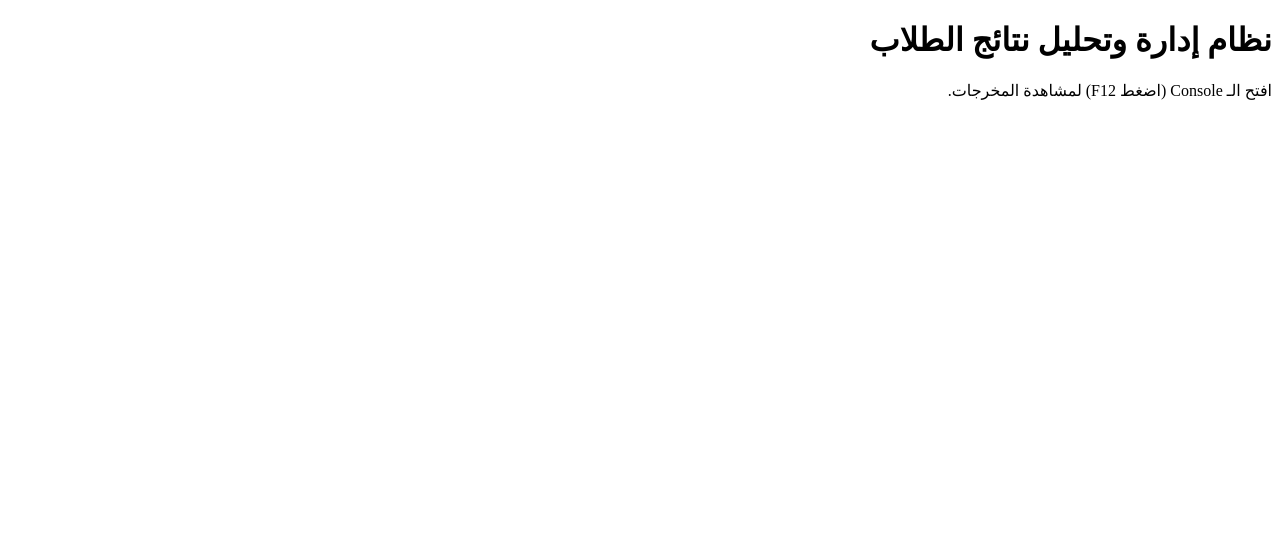
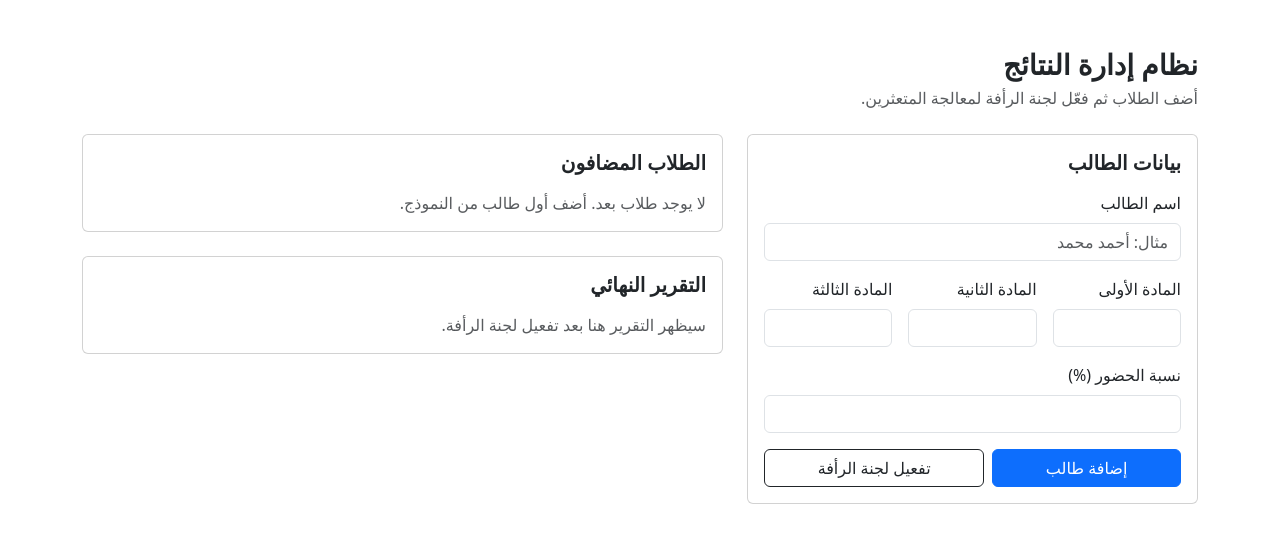
Before and after one commit to alaarafat10/student-results-system, a plain HTML site: page index.html in a window 1280 px wide. Drawn offline with nearby package versions, Linux system fonts and the light colour scheme.

Commit message:
Add files via upload

```diff
--- a/index.html
+++ b/index.html
@@ -2,12 +2,85 @@
 <html lang="ar" dir="rtl">
 <head>
   <meta charset="UTF-8">
-  <meta name="viewport" content="width=device-width, initial-scale=1.0">
-  <title>نظام إدارة وتحليل نتائج الطلاب</title>
+  <meta name="viewport" content="width=device-width, initial-scale=1">
+  <title>نظام إدارة النتائج</title>
+  <link href="https://cdn.jsdelivr.net/npm/bootstrap@5.3.3/dist/css/bootstrap.rtl.min.css" rel="stylesheet">
+  <link href="https://fonts.googleapis.com/css2?family=Cairo:wght@400;600;700&display=swap" rel="stylesheet">
+  <link href="css/style.css" rel="stylesheet">
 </head>
 <body>
-  <h1>نظام إدارة وتحليل نتائج الطلاب</h1>
-  <p>افتح الـ Console (اضغط F12) لمشاهدة المخرجات.</p>
-  <script src="script.js"></script>
+  <main class="container py-4 py-md-5">
+    <header class="mb-4">
+      <h1 class="h3 fw-bold mb-1">نظام إدارة النتائج</h1>
+      <p class="text-muted mb-0">أضف الطلاب ثم فعّل لجنة الرأفة لمعالجة المتعثرين.</p>
+    </header>
+
+    <div class="row g-4">
+      <!-- نموذج الإدخال -->
+      <section class="col-lg-5">
+        <div class="card panel">
+          <div class="card-body">
+            <h2 class="h5 fw-bold mb-3">بيانات الطالب</h2>
+
+            <div class="mb-3">
+              <label for="studentName" class="form-label">اسم الطالب</label>
+              <input type="text" id="studentName" class="form-control" placeholder="مثال: أحمد محمد">
+            </div>
+
+            <div class="row g-3 mb-3">
+              <div class="col-12 col-sm-4">
+                <label for="grade1" class="form-label">المادة الأولى</label>
+                <input type="number" id="grade1" class="form-control" min="0" max="100">
+              </div>
+              <div class="col-12 col-sm-4">
+                <label for="grade2" class="form-label">المادة الثانية</label>
+                <input type="number" id="grade2" class="form-control" min="0" max="100">
+              </div>
+              <div class="col-12 col-sm-4">
+                <label for="grade3" class="form-label">المادة الثالثة</label>
+                <input type="number" id="grade3" class="form-control" min="0" max="100">
+              </div>
+            </div>
+
+            <div class="mb-3">
+              <label for="attendance" class="form-label">نسبة الحضور (%)</label>
+              <input type="number" id="attendance" class="form-control" min="0" max="100">
+            </div>
+
+            <!-- صندوق رسائل الخطأ -->
+            <div id="errorBox" class="error-box mb-3" role="alert" aria-live="polite"></div>
+
+            <div class="d-grid gap-2 d-sm-flex">
+              <button type="button" id="addBtn" class="btn btn-primary flex-fill">إضافة طالب</button>
+              <button type="button" id="mercyBtn" class="btn btn-outline-dark flex-fill">تفعيل لجنة الرأفة</button>
+            </div>
+          </div>
+        </div>
+      </section>
+
+      <!-- مناطق العرض -->
+      <section class="col-lg-7">
+        <div class="card panel mb-4">
+          <div class="card-body">
+            <h2 class="h5 fw-bold mb-3">الطلاب المضافون</h2>
+            <div id="studentsBox">
+              <p class="text-muted mb-0">لا يوجد طلاب بعد. أضف أول طالب من النموذج.</p>
+            </div>
+          </div>
+        </div>
+
+        <div class="card panel">
+          <div class="card-body">
+            <h2 class="h5 fw-bold mb-3">التقرير النهائي</h2>
+            <div id="reportBox">
+              <p class="text-muted mb-0">سيظهر التقرير هنا بعد تفعيل لجنة الرأفة.</p>
+            </div>
+          </div>
+        </div>
+      </section>
+    </div>
+  </main>
+
+  <script src="js/main.js"></script>
 </body>
 </html>
```
